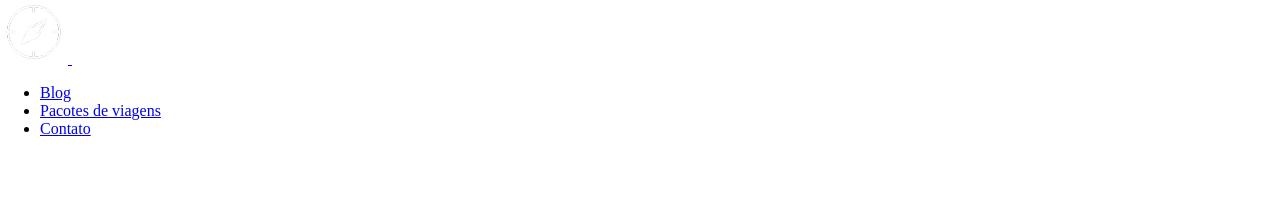
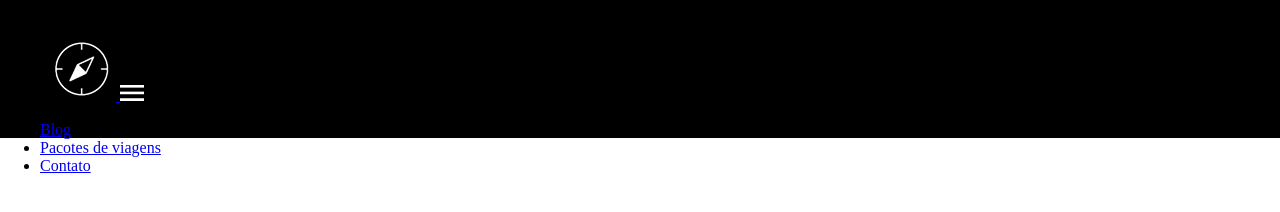
Before and after one commit to HugoFreitas7/jornada-viagens, a plain HTML site: page index.html in a window 1280 px wide. Drawn offline with Linux system fonts and the light colour scheme.

Commit message:
Adiciona estilos ao header

```diff
--- a/css/global.css
+++ b/css/global.css
@@ -11,7 +11,7 @@
 
   --background-primary-color: #ffffff;
   --background-secondary-color: #f5f5f5;
-  --background-tertiary-color: #0000;
+  --background-tertiary-color: #000000;
 
   --text-primary-color: #222222;
   --text-secondary-color: #ffffff;
--- a/css/header.css
+++ b/css/header.css
@@ -0,0 +1,13 @@
+header {
+    background-color: var(--background-tertiary-color);
+    width: 100%;
+    height: 138px;
+}
+
+.logo {
+    width: 68px;
+    height: 64px;
+    display: inline-block;
+    margin: 37px 0 0 48px;
+
+}
--- a/index.html
+++ b/index.html
@@ -10,19 +10,29 @@
     <header>
       <a href="index.html" title="Acessar página inicial">
         <img
+          class="logo"
           src="img/bussula-logo-branco.png"
           alt="Logo bussula na cor branca"
         />
         <img src="img/menu.png" alt="menu" />
       </a>
       <ul>
-        <li><a href="blog.html" target="_blank" title="Acessar Blog">Blog</a></li>
         <li>
-          <a href="pacotes.html" target="_blank" title="Acessar Pacotes de viagens"
+          <a href="blog.html" target="_blank" title="Acessar Blog">Blog</a>
+        </li>
+        <li>
+          <a
+            href="pacotes.html"
+            target="_blank"
+            title="Acessar Pacotes de viagens"
             >Pacotes de viagens</a
           >
         </li>
-        <li><a href="contato.html" target="_blank" title="Acessar Contato">Contato</a></li>
+        <li>
+          <a href="contato.html" target="_blank" title="Acessar Contato"
+            >Contato</a
+          >
+        </li>
       </ul>
     </header>
   </body>
```
